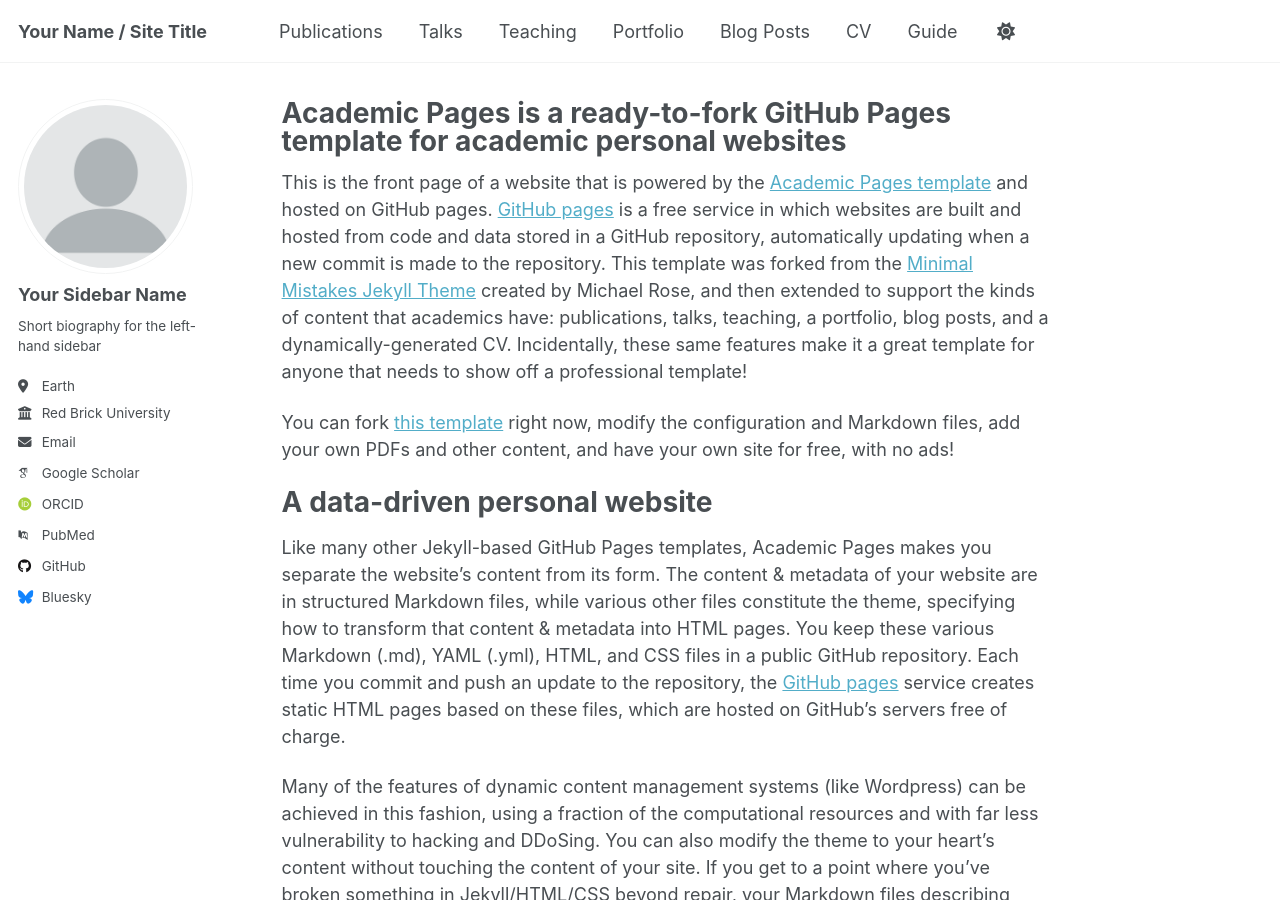
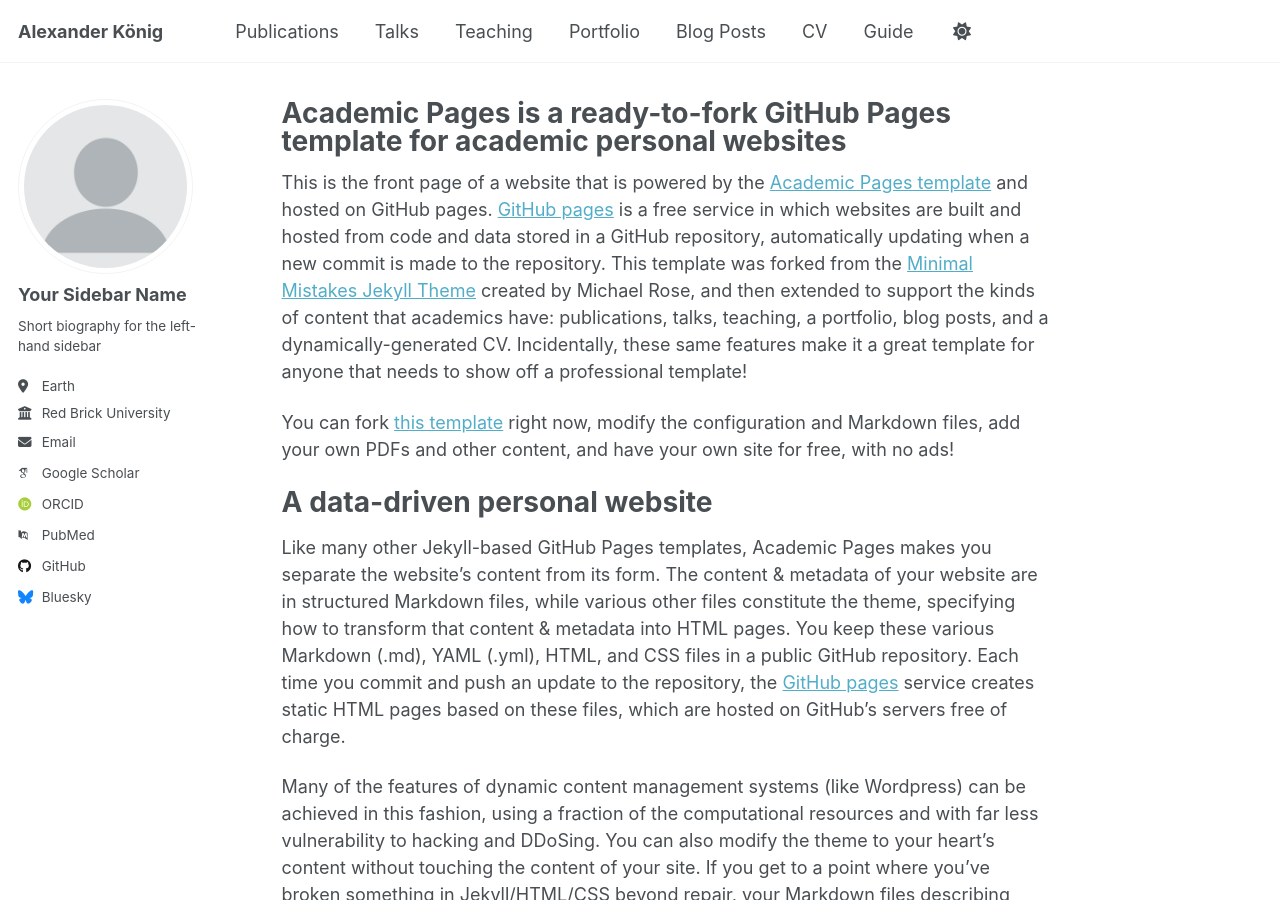
Before and after one commit to StoicAlexreal/stoicalexreal.github.io, a Jekyll site: the page built from _pages/about.md, in a window 1280 px wide and 900 px high. Built offline with Jekyll 4.4.1, drawn with Linux system fonts in a browser that asks for light colours; some web fonts are replaced; a script that is not in the unit is left out.

Commit message:
Update _config.yml
edit: title: name

```diff
--- a/_config.yml
+++ b/_config.yml
@@ -9,7 +9,7 @@
 # Basic Site Settings
 locale                   : "en-US"
 site_theme               : "default" # Currently available options are "default", "air"
-title                    : "Your Name / Site Title"
+title                    : "Alexander König"
 title_separator          : "-"
 name                     : &name "Your Name"
 description              : &description "personal description"
```
